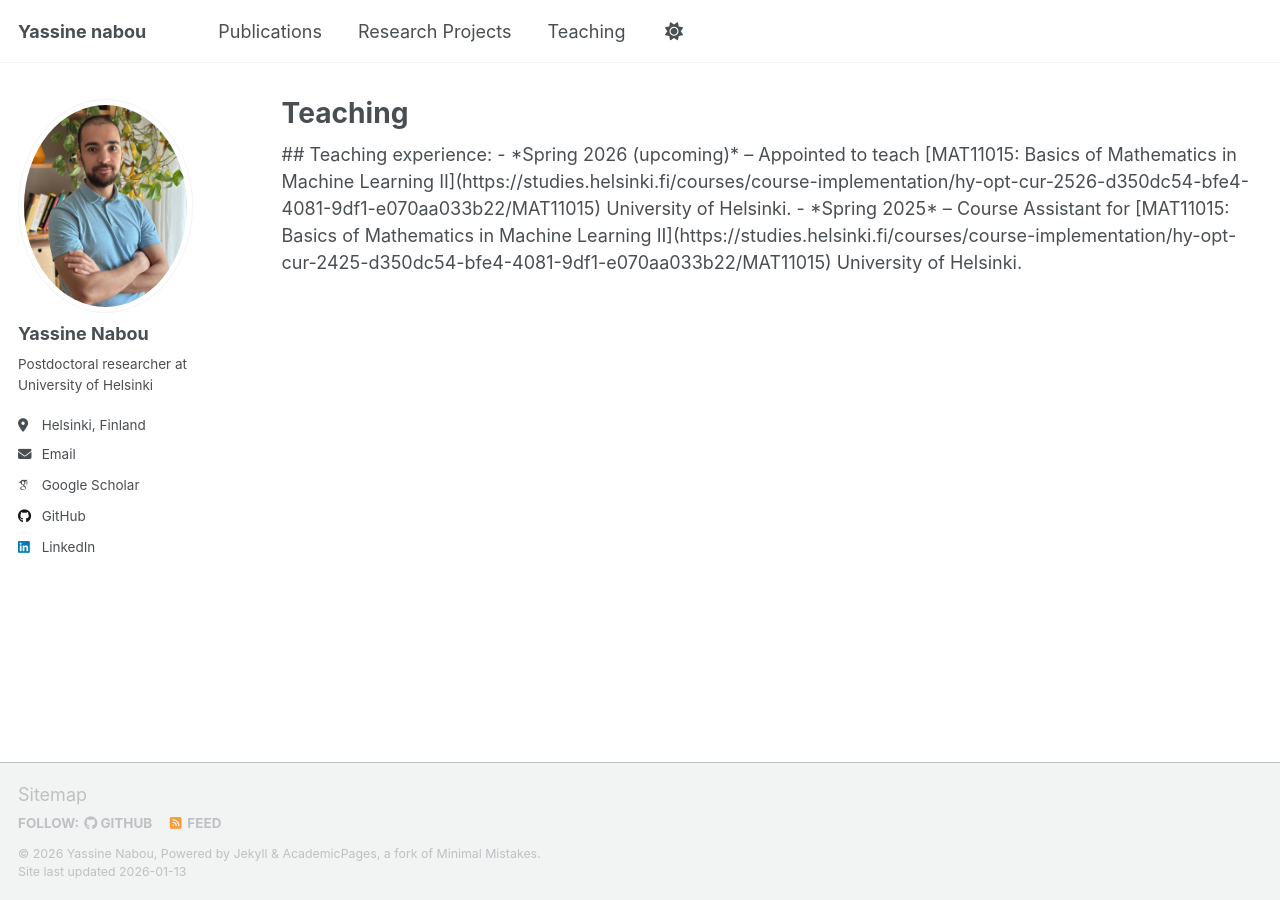
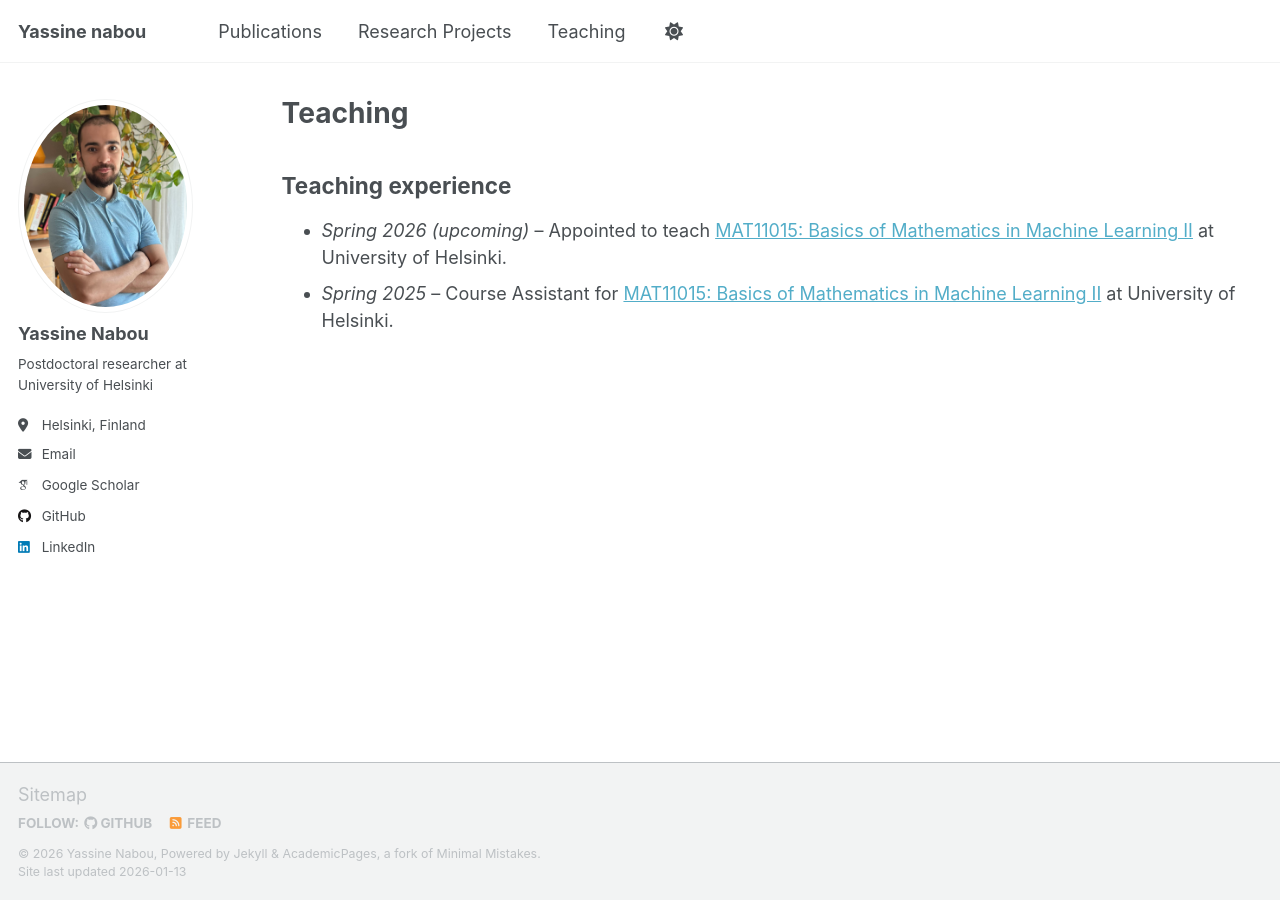
Before and after one commit to Yassine-Nabou/Yassine-Nabou.github.io, a Jekyll site: the page built from _pages/teaching.html, in a window 1280 px wide. Built offline with Jekyll 4.4.1, drawn with Linux system fonts in a browser that asks for light colours; some web fonts are replaced; a script that is not in the unit is left out.

Commit message:
Format teaching experience section with HTML

```diff
--- a/_pages/teaching.html
+++ b/_pages/teaching.html
@@ -5,6 +5,10 @@ permalink: /teaching/
 author_profile: true
 ---
 
-## Teaching experience:
- - *Spring 2026 (upcoming)* – Appointed to teach [MAT11015: Basics of Mathematics in Machine Learning II](https://studies.helsinki.fi/courses/course-implementation/hy-opt-cur-2526-d350dc54-bfe4-4081-9df1-e070aa033b22/MAT11015) University of Helsinki.
- - *Spring 2025* – Course Assistant for [MAT11015: Basics of Mathematics in Machine Learning II](https://studies.helsinki.fi/courses/course-implementation/hy-opt-cur-2425-d350dc54-bfe4-4081-9df1-e070aa033b22/MAT11015) University of Helsinki.
+<h2>Teaching experience</h2>
+
+<ul>
+  <li><em>Spring 2026 (upcoming)</em> – Appointed to teach <a href="https://studies.helsinki.fi/courses/course-implementation/hy-opt-cur-2526-d350dc54-bfe4-4081-9df1-e070aa033b22/MAT11015">MAT11015: Basics of Mathematics in Machine Learning II</a> at University of Helsinki.</li>
+
+  <li><em>Spring 2025</em> – Course Assistant for <a href="https://studies.helsinki.fi/courses/course-implementation/hy-opt-cur-2425-d350dc54-bfe4-4081-9df1-e070aa033b22/MAT11015">MAT11015: Basics of Mathematics in Machine Learning II</a> at University of Helsinki.</li>
+</ul>
```
